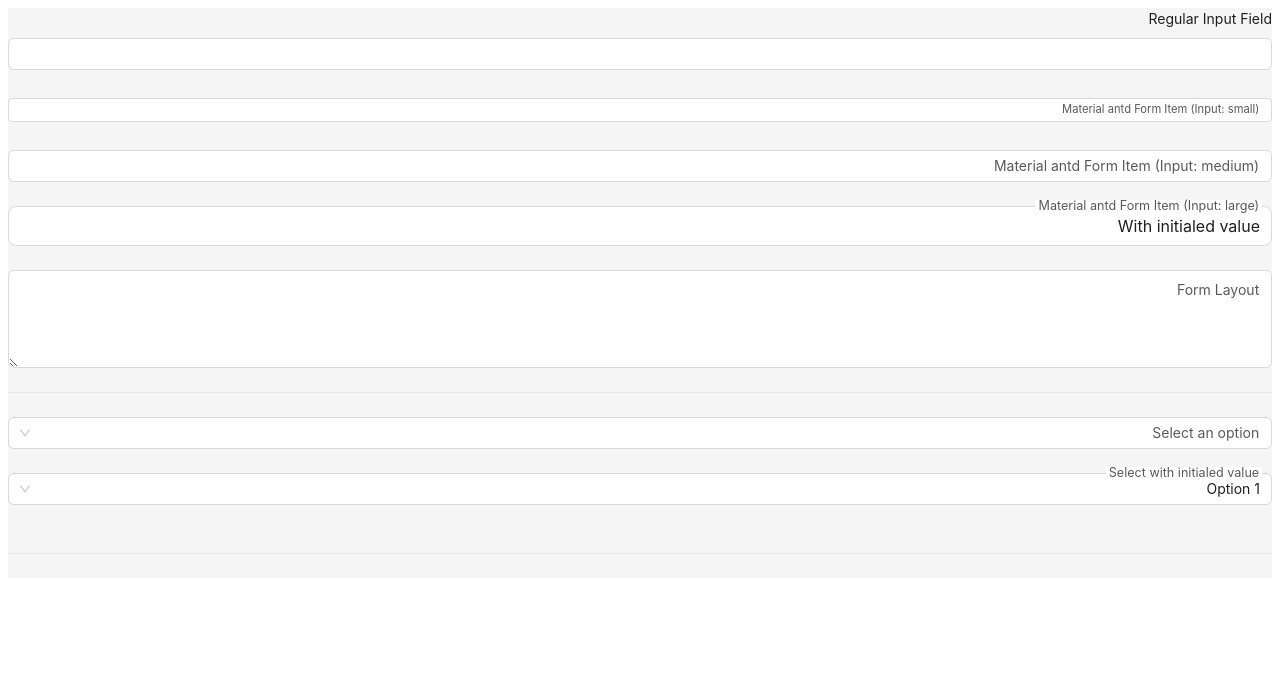
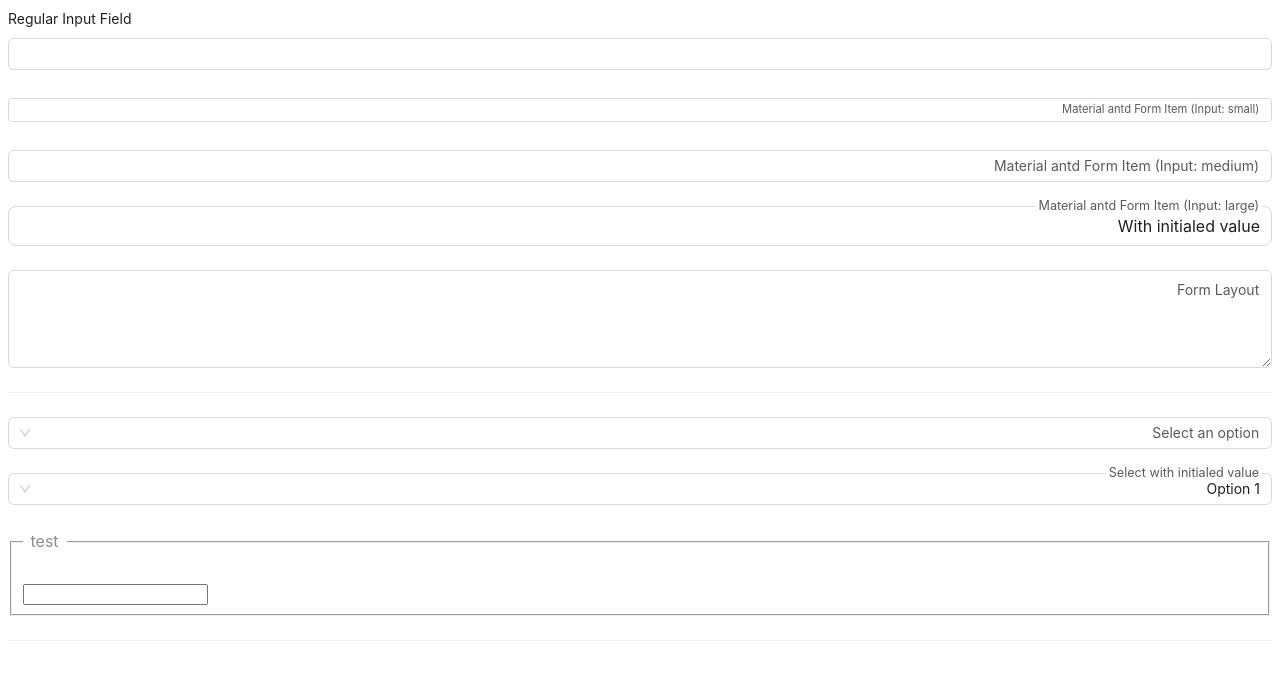
Before and after one commit to amiryxe/ant-design-float-label-form-item, a React (Vite) app: page / in a window 1280 px wide. Shown: the top 680 px of the page. Built offline with nearby package versions, Linux system fonts and the light colour scheme.

Commit message:
some changes

```diff
--- a/src/App.tsx
+++ b/src/App.tsx
@@ -1,12 +1,12 @@
-import { Divider, Layout } from 'antd'
+import { Divider } from 'antd'
 import Form1 from './sample-forms/Form1'
 
 function App() {
   return (
-    <Layout>
+    <>
       <Form1 />
       <Divider />
-    </Layout>
+    </>
   )
 }
 
--- a/src/sample-forms/Form1.tsx
+++ b/src/sample-forms/Form1.tsx
@@ -50,6 +50,11 @@ export default function Form1() {
           <Select.Option value="opt3">Option 3</Select.Option>
         </Select>
       </FloatingLabelFormItem>
+
+      <fieldset>
+        <input type="text" />
+        <legend style={{ border: 'none', width: 'auto', padding: '0 .5rem' }}>test</legend>
+      </fieldset>
     </Form>
   )
 }
```
Also changed, not shown: src/antd-floating-label/index.tsx (+7 -0 lines).
